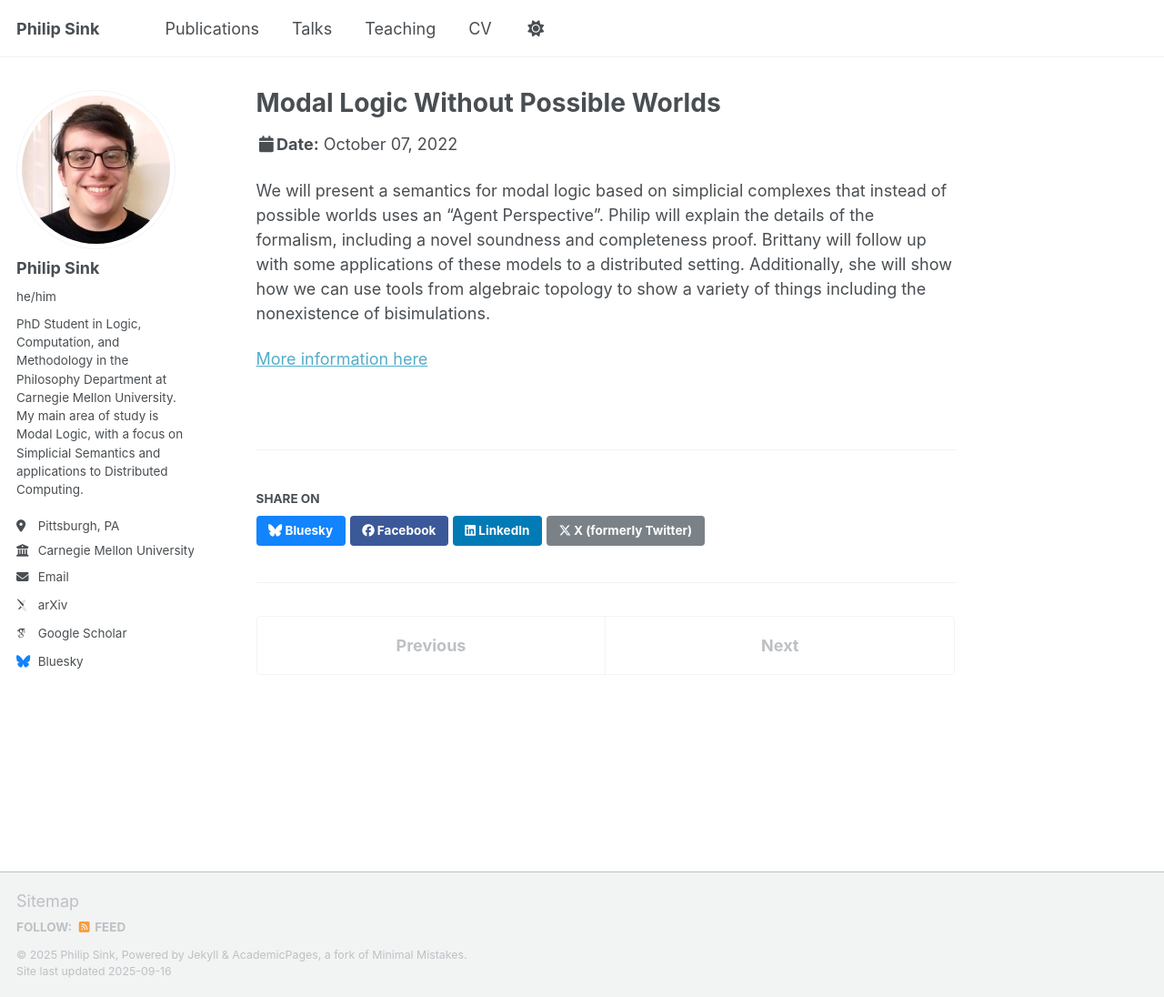
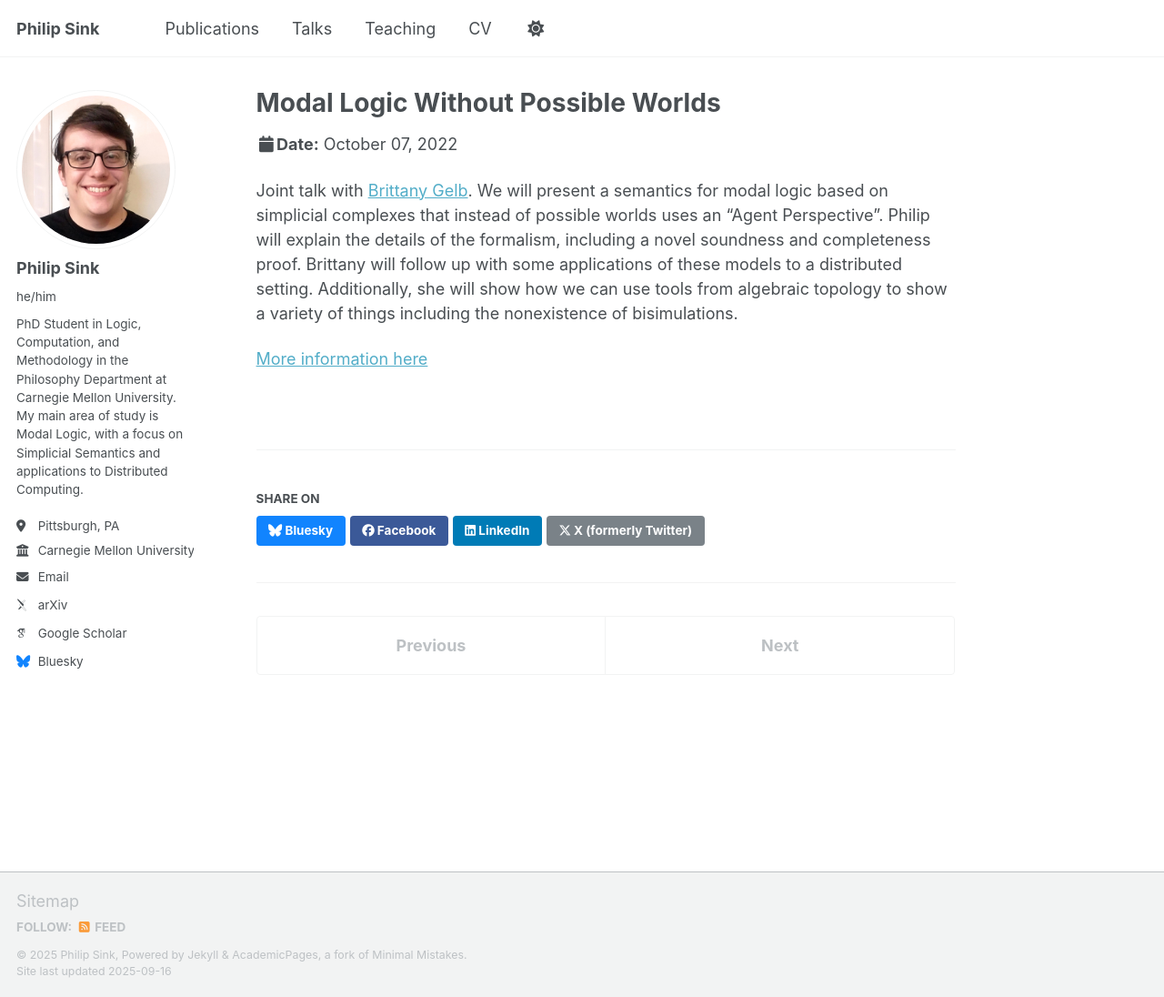
Before and after one commit to Philip-Sink/Philip-Sink.github.io, a Jekyll site: the page built from _talks/2022-10-07-PFEW-2.md, in a window 1280 px wide and 1096 px high. Shown: the whole window at 91% size. Built offline with Jekyll 4.4.1, drawn with Linux system fonts in a browser that asks for light colours; some web fonts are replaced; a script that is not in the unit is left out.

Commit message:
Update 2022-10-07-PFEW-2.md

```diff
--- a/_talks/2022-10-07-PFEW-2.md
+++ b/_talks/2022-10-07-PFEW-2.md
@@ -7,6 +7,6 @@ venue: "Pittsburgh Formal Epistemology Workshop"
 date: 2022-10-07
 location: "Pittsburgh, PA, USA"
 ---
-We will present a semantics for modal logic based on simplicial complexes that instead of possible worlds uses an "Agent Perspective". Philip will explain the details of the formalism, including a novel soundness and completeness proof. Brittany will follow up with some applications of these models to a distributed setting. Additionally, she will show how we can use tools from algebraic topology to show a variety of things including the nonexistence of bisimulations.
+Joint talk with [Brittany Gelb](https://reu.dimacs.rutgers.edu/~bg545/). We will present a semantics for modal logic based on simplicial complexes that instead of possible worlds uses an "Agent Perspective". Philip will explain the details of the formalism, including a novel soundness and completeness proof. Brittany will follow up with some applications of these models to a distributed setting. Additionally, she will show how we can use tools from algebraic topology to show a variety of things including the nonexistence of bisimulations.
 
 [More information here](https://francescazafforablando.com/pfew)
```
